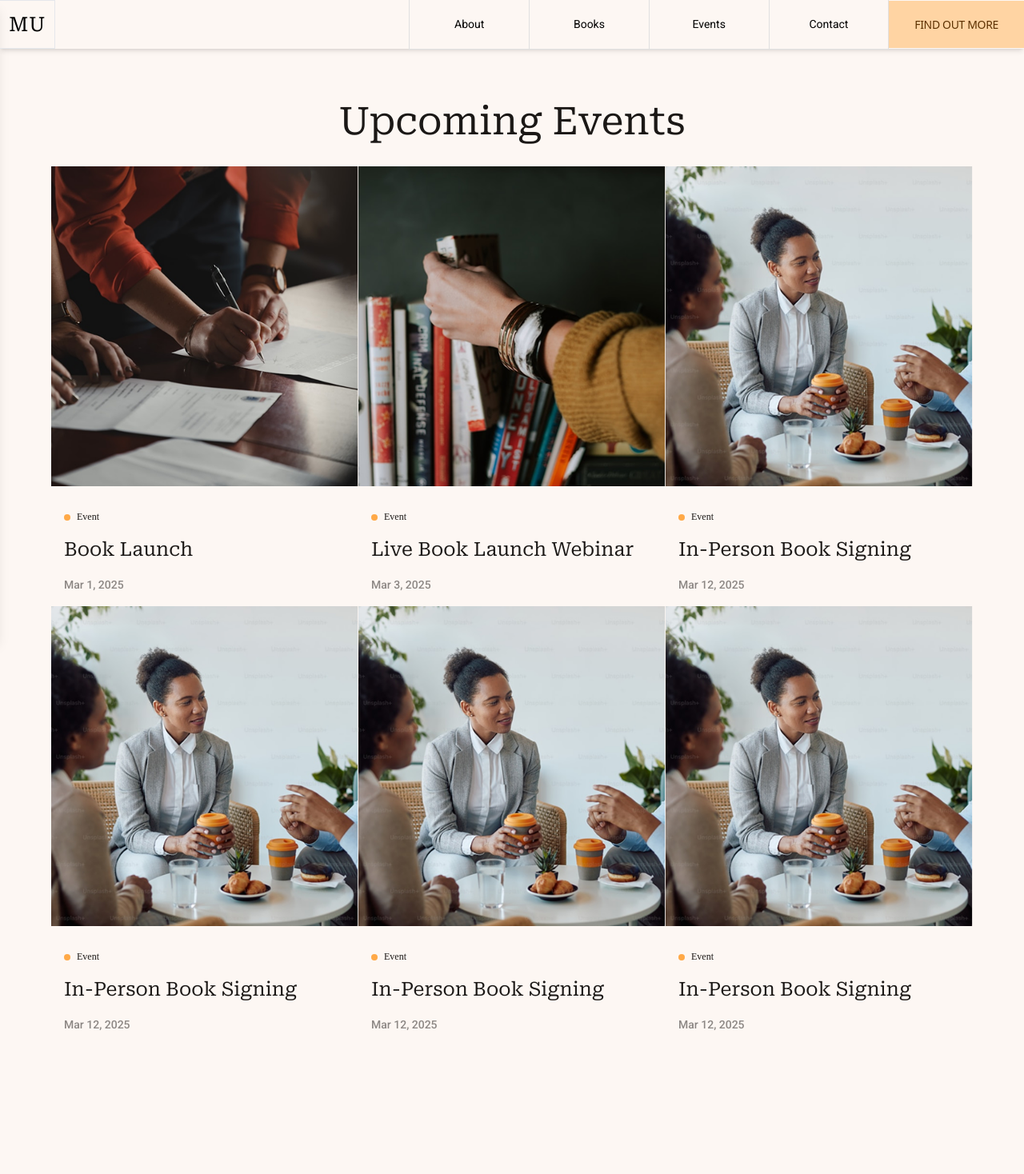
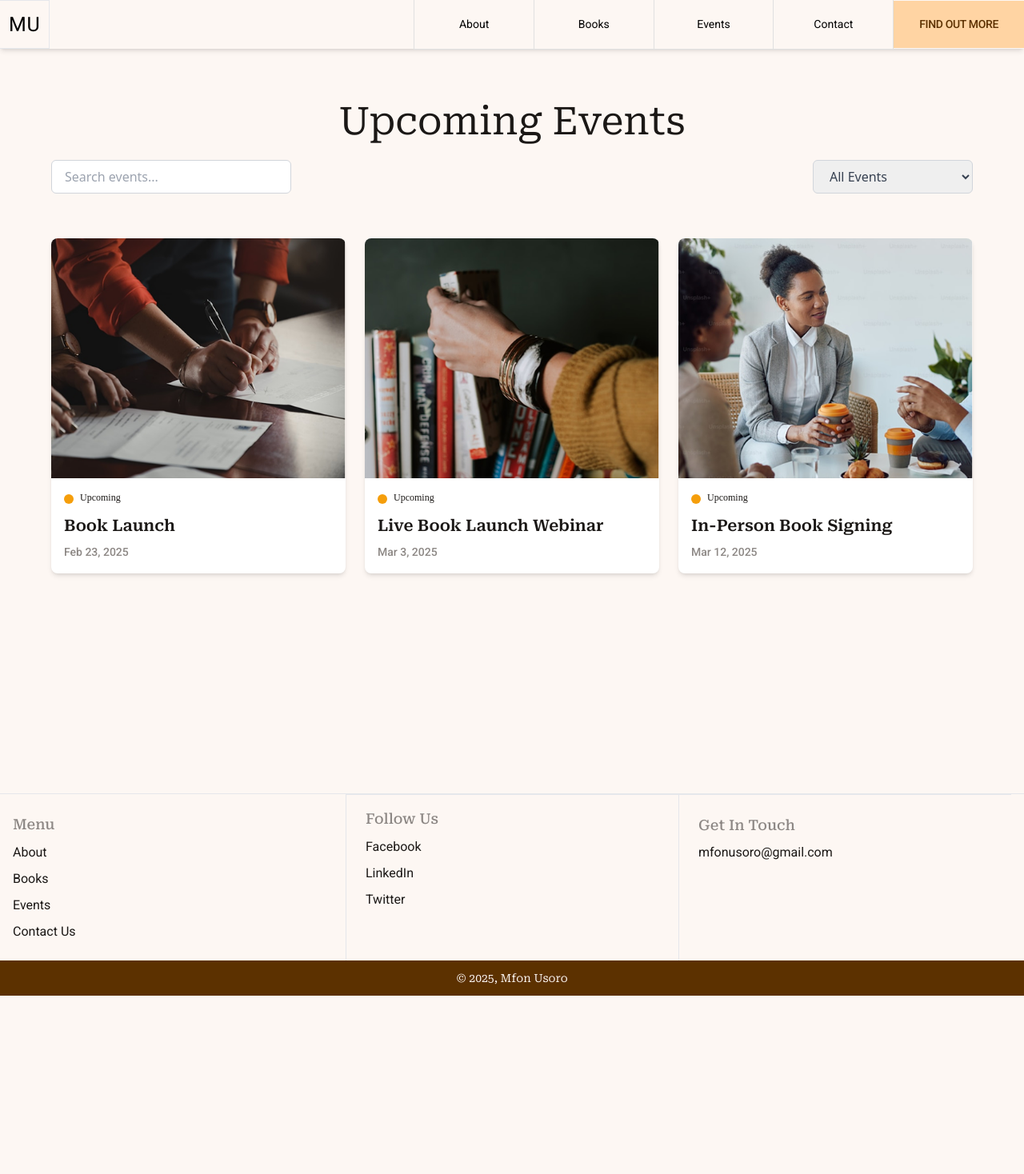
Before and after one commit to hokagecreativelabs/mfonusoro-book, a Next.js app: page /events in a window 1280 px wide. Shown: the top 1468 px of the page at 80% size. After the commit the page ends 1245 px from the top, so only its background shows below. Built offline with nearby package versions, Linux system fonts and the light colour scheme.

Commit message:
landing fix

```diff
--- a/app/books/page.jsx
+++ b/app/books/page.jsx
@@ -9,7 +9,7 @@
 
 const books = [
   {
-    title: "Carriage of Goods by Sea",
+    title: "International Trade and Carriage of Goods by Sea",
     images: ["/mfon-usoro-book-cover.webp", "/book-cover-2.webp"],
     category: "book",
   },
@@ -28,6 +28,7 @@
 const categories = [
   { label: "All", value: "all" },
   { label: "Books", value: "book" },
+  { label: "Articles", value: "article" },
   { label: "Presentations", value: "presentation" },
 ];
 
@@ -43,7 +44,7 @@
   );
 
   return (
-    <main className="mt-[64px] min-h-screen bg-gray-50">
+    <main className="mt-[64px] min-h-screen">
       {/* Header */}
       <header className="text-center py-12">
         <h1 className="text-4xl font-semibold text-[#1B1816]">Books</h1>
--- a/app/events/page.jsx
+++ b/app/events/page.jsx
@@ -1,37 +1,51 @@
+"use client";
+import { useState, useMemo } from "react";
+
 const events = [
-    {
-      title: "Book Launch",
-      date: "Mar 1, 2025",
-      image: "/event.png",
-    },
-    {
-      title: "Live Book Launch Webinar",
-      date: "Mar 3, 2025",
-      image: "/event1.png",
-    },
-    {
-      title: "In-Person Book Signing",
-      date: "Mar 12, 2025",
-      image: "/event2.png",
-    },
-    {
-      title: "In-Person Book Signing",
-      date: "Mar 12, 2025",
-      image: "/event2.png",
-    },
-    {
-      title: "In-Person Book Signing",
-      date: "Mar 12, 2025",
-      image: "/event2.png",
-    },
-    {
-      title: "In-Person Book Signing",
-      date: "Mar 12, 2025",
-      image: "/event2.png",
-    },
+  { title: "Book Launch", date: "Feb 23, 2025", image: "/event.png" },
+  { title: "Live Book Launch Webinar", date: "Mar 3, 2025", image: "/event1.png" },
+  { title: "In-Person Book Signing", date: "Mar 12, 2025", image: "/event2.png" },
 ];
 
 const EventsPage = () => {
+  const [searchQuery, setSearchQuery] = useState("");
+  const [filter, setFilter] = useState("all");
+
+  const today = new Date();
+  const formattedToday = today.toDateString();
+
+  // Determine event status
+  const getEventStatus = (eventDate) => {
+    const eventDay = new Date(eventDate).toDateString();
+    if (eventDay < formattedToday) return "past"; // Event has passed
+    if (eventDay === formattedToday) return "current"; // Event is today
+    return "upcoming"; // Event is in the future
+  };
+
+  // Get dot color based on event status
+  const getDotColor = (status) => {
+    switch (status) {
+      case "past":
+        return "bg-red-500";
+      case "current":
+        return "bg-green-500";
+      case "upcoming":
+        return "bg-amber-500";
+      default:
+        return "bg-gray-400";
+    }
+  };
+
+  // Filtered Events List
+  const filteredEvents = useMemo(() => {
+    return events.filter((event) => {
+      const status = getEventStatus(event.date);
+      const matchesSearch = event.title.toLowerCase().includes(searchQuery.toLowerCase());
+      const matchesFilter = filter === "all" || filter === status;
+      return matchesSearch && matchesFilter;
+    });
+  }, [searchQuery, filter]);
+
   return (
     <main className="mt-[64px] text-white min-h-screen">
       {/* Header */}
@@ -39,36 +53,59 @@
         <h2 className="text-4xl md:text-5xl font-normal text-[#1B1816]">Upcoming Events</h2>
       </header>
 
+      {/* Search & Filter Section */}
+      <section className="px-4 md:px-16 py-6 flex flex-col md:flex-row gap-4 justify-between items-center">
+        {/* Search Input */}
+        <input
+          type="text"
+          placeholder="Search events..."
+          value={searchQuery}
+          onChange={(e) => setSearchQuery(e.target.value)}
+          className="border border-gray-300 text-gray-700 px-4 py-2 w-full md:w-[300px] rounded-md focus:ring focus:ring-[#FFA947]"
+        />
+
+        {/* Filter Dropdown */}
+        <select
+          value={filter}
+          onChange={(e) => setFilter(e.target.value)}
+          className="border border-gray-300 text-gray-700 px-4 py-2 w-full md:w-[200px] rounded-md focus:ring focus:ring-[#FFA947]"
+        >
+          <option value="all">All Events</option>
+          <option value="past">Past Events</option>
+          <option value="current">Today</option>
+          <option value="upcoming">Upcoming Events</option>
+        </select>
+      </section>
+
       {/* Events Grid */}
       <section className="px-4 md:px-16 py-8">
-          <div className="grid md:grid-cols-3">
-            {events.map((event, index) => (
-              <div key={index} className="overflow-hidden">
-                {/* Image */}
-                <img
-                  src={event.image}
-                  alt={event.title}
-                  className="w-full h-[400px] object-cover"
-                />
+        {filteredEvents.length === 0 ? (
+          <p className="text-center text-[#1B1816]">No events found.</p>
+        ) : (
+          <div className="grid md:grid-cols-3 gap-6">
+            {filteredEvents.map((event, index) => {
+              const status = getEventStatus(event.date);
+              return (
+                <div key={index} className="overflow-hidden bg-white shadow-md rounded-lg">
+                  {/* Event Image */}
+                  <img src={event.image} alt={event.title} className="w-full h-[300px] object-cover" />
 
                   {/* Event Details */}
                   <div className="p-4">
                     <div className="flex items-center space-x-2">
-                    <span className="w-2 h-2 bg-[#FFA947] rounded-full mt-4"></span>
-                    <span className="font-[Roboto-serif] text-[#1B1816] text-[12px] mt-4 font-medium tracking-[2%] leading-[13px]">
-                      Event
+                      <span className={`w-3 h-3 ${getDotColor(status)} rounded-full mt-1`}></span>
+                      <span className="font-[Roboto-serif] text-[#1B1816] text-[12px] font-medium tracking-[2%] leading-[13px]">
+                        {status === "past" ? "Past Event" : status === "current" ? "Happening Now" : "Upcoming"}
                       </span>
                     </div>
-                  <h3 className="text-[#1B1816] text-[24px] font-normal mt-[16px]">
-                    {event.title}
-                  </h3>
-                  <p className="text-[14px] font-medium text-[#8C8784] mt-[16px]">
-                    {event.date}
-                  </p>
+                    <h3 className="text-[#1B1816] text-[20px] font-semibold mt-3">{event.title}</h3>
+                    <p className="text-[14px] font-medium text-[#8C8784] mt-2">{event.date}</p>
                   </div>
                 </div>
-            ))}
+              );
+            })}
           </div>
+        )}
       </section>
     </main>
   );
--- a/app/globals.css
+++ b/app/globals.css
@@ -7,6 +7,10 @@
     margin: 0;
     padding: 0;
     box-sizing: border-box;
+}
+
+html {
+    scroll-behavior: smooth;
 }
 
 body {
--- a/app/page.jsx
+++ b/app/page.jsx
@@ -11,13 +11,13 @@
       <div>
         <HeroSection />
       </div>
-      <div className="mt-[450px] md:mt-20">
+      <div className="mt-[500px] md:mt-20 mb-[-100px]">
         <AboutSection />
       </div>
-      <div>
+      <div className="mb-[-100px]">
         <TestimonialSlider />
       </div>
-      <div>
+      <div className="mb-[-100px]">
         <ComingSoon />
       </div>
       <div className="mt-[450px] md:mt-28">
--- a/components/ComingSoon.jsx
+++ b/components/ComingSoon.jsx
@@ -5,7 +5,7 @@
       <section className="flex flex-col md:flex-row w-full h-[400px]">
         {/* Left - Coming Soon with Background Image */}
         <div
-          className="w-full h-[500px] md:w-1/2 flex items-center justify-center text-white text-4xl font-serif font-bold bg-cover bg-center"
+          className="w-full h-[00px] md:w-1/2 flex items-center justify-center text-white text-4xl font-serif font-bold bg-cover bg-center"
           style={{
             backgroundImage: "url('/coming.png')",
             backgroundSize: "cover",
--- a/components/EventsSection.jsx
+++ b/components/EventsSection.jsx
@@ -2,7 +2,7 @@
   {
     title: "Book Launch",
     date: "Mar 1, 2025",
-      image: "/event.png", // Replace with actual image path
+    image: "/event.png",
   },
   {
     title: "Live Book Launch Webinar",
@@ -11,25 +11,39 @@
   },
   {
     title: "In-Person Book Signing",
-      date: "Mar 12, 2025",
+    date: "Feb 24, 2025",
     image: "/event2.png",
   },
 ];
+
+const getStatusColor = (eventDate) => {
+  const today = new Date();
+  const event = new Date(eventDate);
+
+  // Remove time component for accurate comparison
+  today.setHours(0, 0, 0, 0);
+  event.setHours(0, 0, 0, 0);
+
+  if (event < today) return "#FF4D4D"; // Past event (Red)
+  if (event.toDateString() === today.toDateString()) return "#4CAF50"; // Today (Green)
+  return "#FFA947"; // Upcoming event (Amber)
+};
 
 const EventsSection = () => {
   return (
     <section className="text-white pt-16 px-6 md:px-16">
       <div className="text-center flex flex-col items-center space-x-2">
-            {/* <span className="w-2 h-2 bg-[#FFA947] rounded-full mt-4"></span> */}
         <span className="font-[Roboto-serif] text-[#1B1816] text-[20px] mt-4 font-semibold tracking-[2%] leading-[23px]">
           News & Events
         </span>
-            <h2 className="text-3xl text-[#1B1816] md:text-[40px] leading-[40px] font-normal mt-2">Upcoming Events</h2>
+        <h2 className="text-3xl text-[#1B1816] md:text-[40px] leading-[40px] font-normal mt-2">
+          Upcoming Events
+        </h2>
       </div>
 
       <div className="mt-8 grid md:grid-cols-3">
         {events.map((event, index) => (
-            <div key={index} className="overflow-hidden ">
+          <div key={index} className="overflow-hidden">
             <img
               src={event.image}
               alt={event.title}
@@ -37,13 +51,20 @@
             />
             <div className="p-4">
               <div className="flex items-center space-x-2">
-                <span className="w-2 h-2 bg-[#FFA947] rounded-full mt-4"></span>
+                <span
+                  className="w-2 h-2 rounded-full mt-4"
+                  style={{ backgroundColor: getStatusColor(event.date) }}
+                ></span>
                 <span className="font-[Roboto-serif] text-[#1B1816] text-[12px] mt-4 font-medium tracking-[2%] leading-[13px]">
                   Event
                 </span>
               </div>
-                <h3 className="text-[#1B1816] text-[24px] font-normal mt-[16px]">{event.title}</h3>
-                <p className="text-[14px] font-medium text-[#8C8784] mt-[16px]">{event.date}</p>
+              <h3 className="text-[#1B1816] text-[24px] font-normal mt-[16px]">
+                {event.title}
+              </h3>
+              <p className="text-[14px] font-medium text-[#8C8784] mt-[16px]">
+                {event.date}
+              </p>
             </div>
           </div>
         ))}
--- a/components/Navbar.jsx
+++ b/components/Navbar.jsx
@@ -1,80 +1,102 @@
 "use client";
-import { useState, useEffect } from "react";
+import { useState, useEffect, useCallback } from "react";
 import Link from "next/link";
-import Image from "next/image";
+import { HiOutlineMenu, HiX } from "react-icons/hi";
 
 export default function Navbar() {
   const [isOpen, setIsOpen] = useState(false);
 
-  // Prevent scrolling when mobile menu is open
+  // Optimize performance by using useCallback
+  const toggleMenu = useCallback(() => {
+    setIsOpen((prev) => !prev);
+  }, []);
+
+  // Accessibility: Close menu on Escape key press
   useEffect(() => {
+    const handleKeyDown = (e) => {
+      if (e.key === "Escape") setIsOpen(false);
+    };
+
     if (isOpen) {
       document.body.classList.add("overflow-hidden");
+      window.addEventListener("keydown", handleKeyDown);
     } else {
       document.body.classList.remove("overflow-hidden");
     }
-    return () => document.body.classList.remove("overflow-hidden");
+
+    return () => {
+      document.body.classList.remove("overflow-hidden");
+      window.removeEventListener("keydown", handleKeyDown);
+    };
   }, [isOpen]);
 
   return (
     <nav className="bg-[#FDF7F3] h-[61px] flex items-center justify-between fixed top-0 left-0 w-full z-50 shadow-md">
       {/* Logo */}
-      <h1 className="text-linkText text-[25px] font-normal tracking-wide border border-l-0 border-linkText border-opacity-10 p-[11px] z-50">
+      <Link
+        href="/"
+        className="text-linkText text-[25px] font-normal tracking-wide border border-l-0 border-linkText border-opacity-10 p-[11px] z-50"
+        aria-label="Home"
+      >
         MU
-      </h1>
+      </Link>
 
-      {/* Desktop Nav Links */}
+      {/* Desktop Navigation */}
       <div className="hidden md:flex items-center flex-grow justify-end">
-        <div className="flex border border-[#E0E0E0] overflow-hidden w-[600px]">
-          {["About", "Books", "Events", "Contact"].map((name, index) => (
+        <nav className="flex border border-[#E0E0E0] overflow-hidden w-[600px]">
+          {["About", "Books", "Events", "Contact"].map((name) => (
             <Link
-              key={index}
+              key={name}
               href={`/${name.toLowerCase().replace(/\s/g, "")}`}
               className="text-linkText text-[14px] font-normal flex-1 text-center py-[20px] border-r border-[#E0E0E0] last:border-r-0 hover:bg-ctaBg hover:text-ctaText transition-all"
             >
               {name}
             </Link>
           ))}
-        </div>
-        <div className="bg-[#FFD4A3] text-[#5C3100] px-[32px] py-[21px] text-[14px] font-medium leading-[128%] tracking-tight">
+        </nav>
+        <Link
+          href="/more-info"
+          className="bg-[#FFD4A3] text-[#5C3100] px-[32px] py-[21px] text-[14px] font-medium leading-[128%] tracking-tight"
+        >
           FIND OUT MORE
-        </div>
+        </Link>
       </div>
 
       {/* Mobile Menu Button */}
       <button
         className="bg-[#FFD4A3] md:hidden text-linkText text-2xl p-3.5 z-50 relative"
-        aria-label="Toggle Menu"
-        onClick={() => setIsOpen(!isOpen)}
+        aria-label={isOpen ? "Close Menu" : "Open Menu"}
+        onClick={toggleMenu}
       >
-        <Image
-          src={isOpen ? "/close.svg" : "/menu.svg"}
-          alt={isOpen ? "Close Menu" : "Open Menu"}
-          width={32}
-          height={32}
-          className=""
-        />
+        {isOpen ? <HiX size={32} aria-hidden="true" /> : <HiOutlineMenu size={32} aria-hidden="true" />}
       </button>
 
       {/* Mobile Slide-in Menu */}
       <div
-        className={`fixed top-0 left-0 h-screen w-[75%] bg-[#FDF7F3] shadow-lg flex flex-col items-start pt-24 pl-6 gap-6 transition-transform duration-500 ease-in-out ${
-          isOpen ? "translate-x-0" : "-translate-x-full"
+        className={`fixed top-0 left-0 h-screen w-[75%] bg-[#FDF7F3] shadow-lg flex flex-col items-start pt-24 gap-6 transition-all duration-300 ease-in-out ${
+          isOpen ? "translate-x-0 opacity-100" : "-translate-x-full opacity-0"
         } z-40`}
       >
-        {["About", "Books", "Events", "Contact Us"].map((name, index) => (
+        <nav role="menu" className="w-full">
+          {["About", "Books", "Events", "Contact"].map((name) => (
             <Link
-            key={index}
+              key={name}
               href={`/${name.toLowerCase().replace(/\s/g, "")}`}
-            className="text-linkText text-[18px] font-medium py-3 w-full border-b border-[#E0E0E0] last:border-b-0"
+              className="text-linkText text-[18px] font-medium py-6 w-full block border-b border-[#E0E0E0] last:border-b-0 px-6"
               onClick={() => setIsOpen(false)}
+              role="menuitem"
             >
               {name}
             </Link>
           ))}
-        <div className="bg-[#FFD4A3] text-[#5C3100] px-[32px] py-[20px] text-[14px] font-medium leading-[128%]">
+        </nav>
+        <Link
+          href="/more-info"
+          className="bg-[#FFD4A3] text-[#5C3100] px-[32px] py-[20px] text-[14px] font-medium leading-[128%] w-full text-center"
+          onClick={() => setIsOpen(false)}
+        >
           FIND OUT MORE
-        </div>
+        </Link>
       </div>
     </nav>
   );
--- a/components/WhatCriticsSay.jsx
+++ b/components/WhatCriticsSay.jsx
@@ -28,7 +28,7 @@
 
 const TestimonialSlider = () => {
   return (
-    <section className="bg-[#FEFBF6] py-16 px-6 md:px-16 mt-28 h-[500px]">
+    <section className="bg-[#FEFBF6] pt-16 px-6 mt-28 h-[500px]">
       <Swiper
         modules={[Pagination, Autoplay]}
         pagination={{ clickable: true }}
```
Also changed, not shown: app/about/page.jsx (+16 -12 lines), components/HeroSection.jsx (+33 -26 lines). Lines whose indentation alone changed are shown as unchanged.
